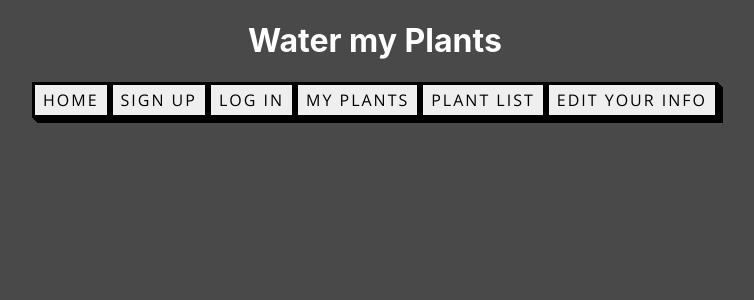
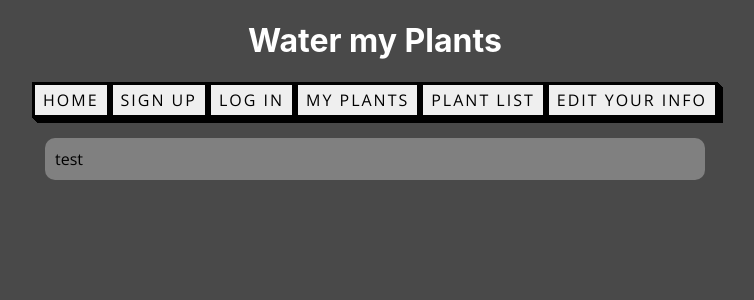
Before and after one commit to Build-Week-WMP/front-end, a React (Create React App) app: page /PlantList in a window 1280 px wide. Shown: the top 300 px of the page, without its empty margins (265-1019 px from the left). Built offline with nearby package versions, Linux system fonts and the light colour scheme; no server answers.

Commit message:
add fucntionality

```diff
--- a/src/App.js
+++ b/src/App.js
@@ -5,6 +5,7 @@ import Signup from "./Components/Signup";
 import Login from "./Components/Login";
 import Plants from "./Components/Plants";
 import Navigation from "./Components/Navigation";
+import PlantList from "./Components/PlantList";
 
 function App() {
   //I will use useEffect(axiosWithAuth).
@@ -40,7 +41,9 @@ function App() {
         <Route path="/plants">
           <Plants />
         </Route>
-        <Route path="/PlantList"></Route>
+        <Route path="/PlantList">
+          <PlantList />
+        </Route>
         <Route path="/editYourInfo"></Route>
       </Switch>
     </div>
--- a/src/Components/Navigation.js
+++ b/src/Components/Navigation.js
@@ -30,7 +30,7 @@ const Navigation = (props) => {
           </Link>
         </NavButtons>
         <NavButtons>
-          <Link to="/addList" className="navlinks">
+          <Link to="/PlantList" className="navlinks">
             Plant List
           </Link>
         </NavButtons>
--- a/src/Components/PlantForm.js
+++ b/src/Components/PlantForm.js
@@ -1,11 +1,12 @@
 import { useState } from "react";
 import { Styles } from "./Styled-Components";
+import axios from 'axios'
 
 const PlantForm = () => {
   const initialPlant = {
     nickname: "",
     species: "",
-    frequency: 1,
+    h2oFrequency: 1,
   };
 
   const [plant, setPlant] = useState(initialPlant);
@@ -19,7 +20,10 @@ const PlantForm = () => {
 
   const createPlant = (e) => {
     e.preventDefault();
-    console.log("plant data in form", plant);
+
+    axios.post('https://beta-water-my-plants.herokuapp.com/api/plants', plant)
+    .then(res => console.log(res))
+    .catch(err => console.log(err))
   };
 
   return (
@@ -53,8 +57,8 @@ const PlantForm = () => {
               Watering Frequency (Days)
               <select
                 onChange={enterDetails}
-                value={plant.frequency}
-                name="frequency"
+                value={plant.h2oFrequency}
+                name="h2oFrequency"
               >
                 <option>--Select Days--</option>
                 <option value="1">1</option>
--- /dev/null
+++ b/src/Components/PlantList.js
@@ -0,0 +1,32 @@
+import React, { useState, useEffect } from 'react'
+import { Styles } from "./Styled-Components";
+import fetchPlantService from '../services/fetchPlantService';
+import axios from 'axios'
+
+function PlantList() {
+    const [plants, setPlants] = useState('')
+
+    useEffect(() => {
+        axios
+          .get('https://beta-water-my-plants.herokuapp.com/api/plants')
+          .then(response => {
+            // setPlants(response.data)
+            console.log(response)
+          })
+          .catch(error => {
+            console.error(error);
+          });
+      }, []);
+
+
+    return (
+        <Styles>
+            <div>
+                test
+            </div>
+        </Styles>
+
+    )
+}
+
+export default PlantList
--- /dev/null
+++ b/src/services/fetchPlantService.js
@@ -0,0 +1,15 @@
+// import axiosWithAuth from "../AxiosWithAuth/axiosWithAuth"
+
+// const fetchPlantService = () => {
+//     return axiosWithAuth()
+//         .get('/api/plants')
+//         .then((res) => {
+//             console.log(res)
+//             return (res.data)
+//         })
+//         .catch((err) => {
+//             console.log(err)
+//         })
+// }
+
+// export default fetchPlantService;
```
